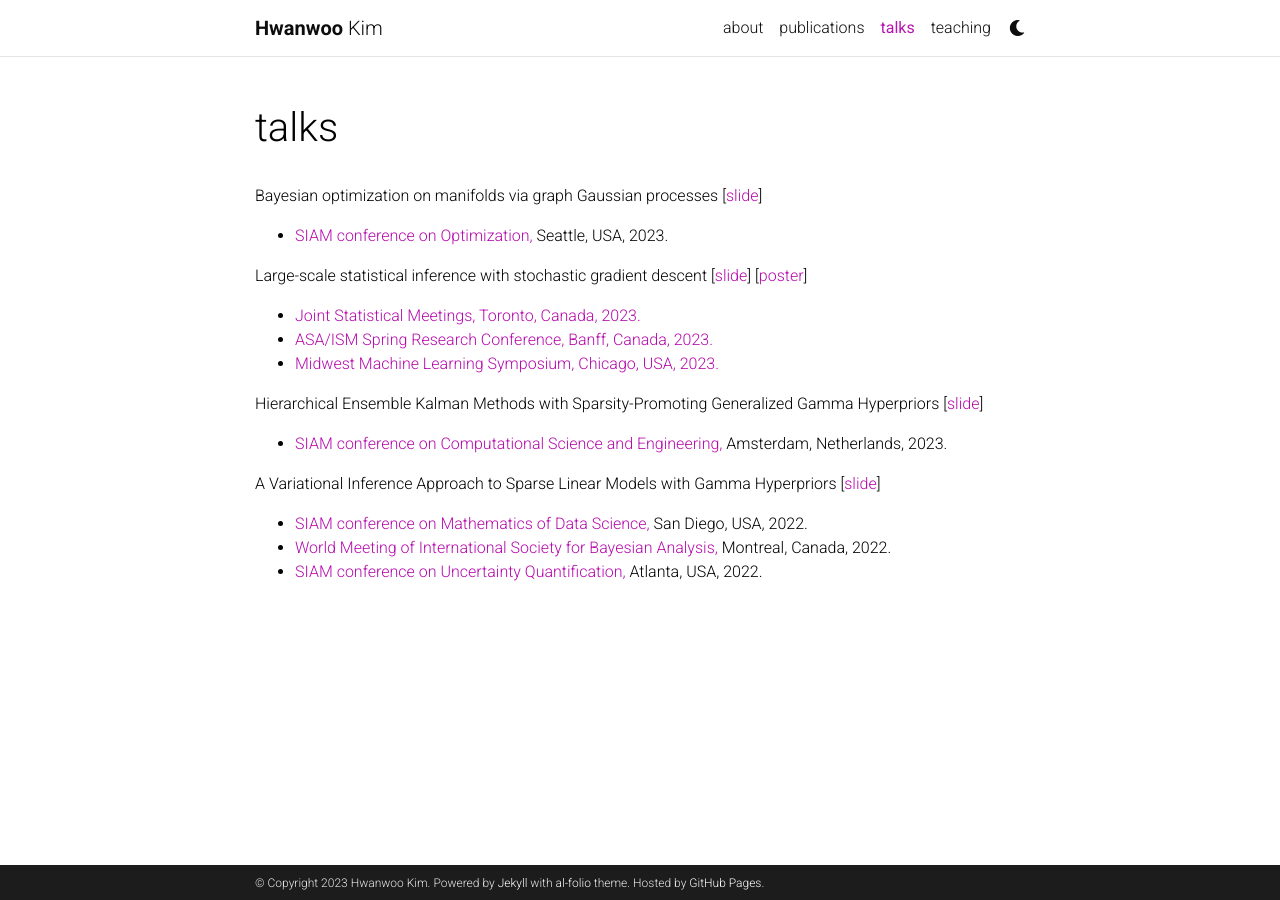
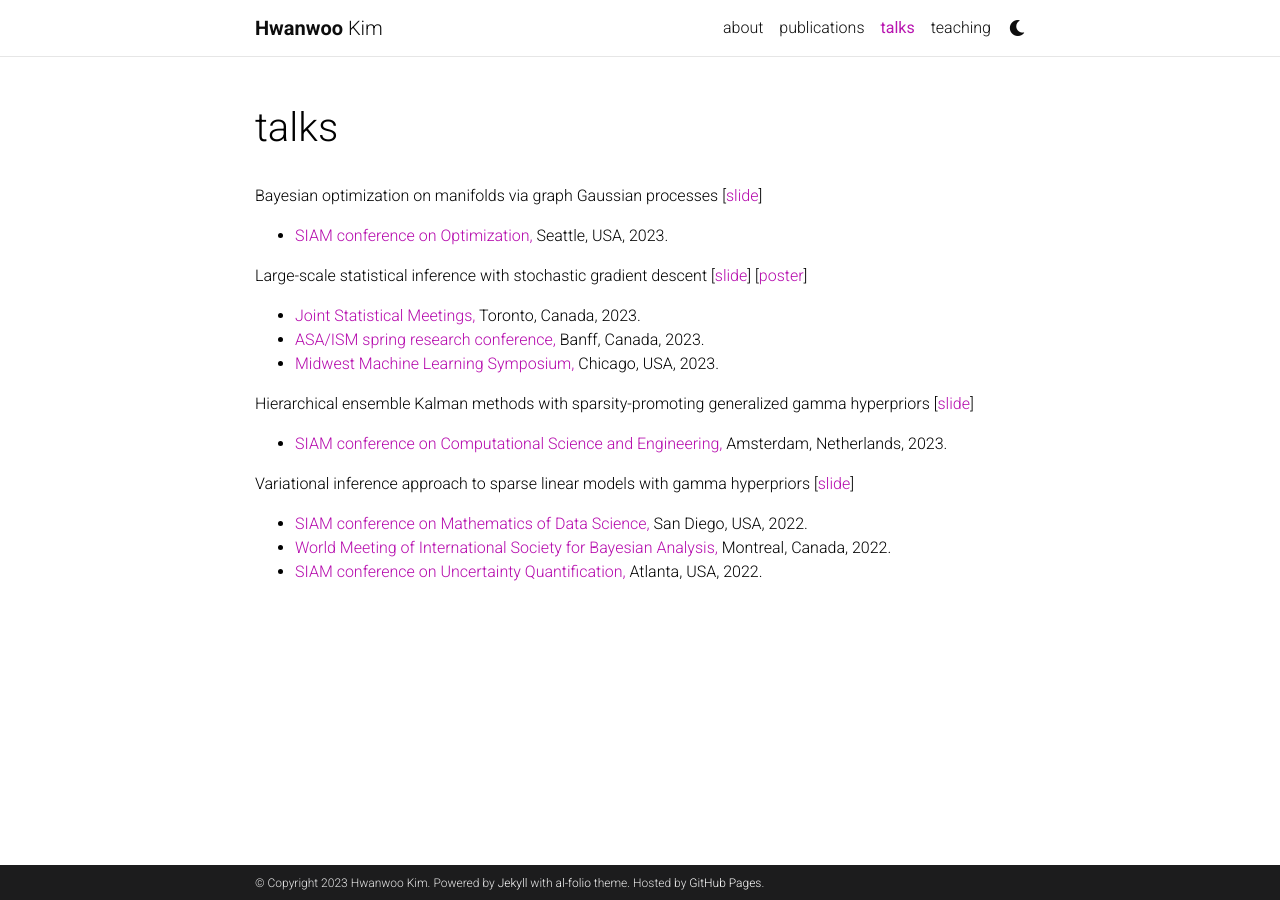
Before and after one commit to hwkim12/hwkim12.github.io, a Jekyll site: the page built from _pages/talks.md, in a window 1280 px wide. Built offline with Jekyll 4.4.1, drawn with Linux system fonts in a browser that asks for light colours; comment, search, counter and statistics services are not loaded; a style sheet for code colours, icons or effects is not loaded.

Commit message:
2023 FALL UPDATE

```diff
--- a/_pages/talks.md
+++ b/_pages/talks.md
@@ -10,14 +10,14 @@
 * <a href="https://www.siam.org/conferences/cm/conference/op23"> SIAM conference on Optimization, </a> Seattle, USA, 2023.
 
 Large-scale statistical inference with stochastic gradient descent [[slide](/assets/pdf/SGD_INF.pdf)] [[poster](/assets/pdf/SGD_INF_POST.pdf)]
-* <a href="https://ww2.amstat.org/meetings/jsm/2023/"> Joint Statistical Meetings, Toronto, Canada, 2023.
-* <a href="https://sites.google.com/view/src2023"> ASA/ISM Spring Research Conference, Banff, Canada, 2023.
-* <a href="https://midwest-ml.org/2023/"> Midwest Machine Learning Symposium, Chicago, USA, 2023.
+* <a href="https://ww2.amstat.org/meetings/jsm/2023/"> Joint Statistical Meetings, </a> Toronto, Canada, 2023.
+* <a href="https://sites.google.com/view/src2023"> ASA/ISM spring research conference, </a> Banff, Canada, 2023.
+* <a href="https://midwest-ml.org/2023/"> Midwest Machine Learning Symposium, </a> Chicago, USA, 2023.
 
-Hierarchical Ensemble Kalman Methods with Sparsity-Promoting Generalized Gamma Hyperpriors [[slide](/assets/pdf/HIERARCHICAL_SIAM_CSE.pdf)]
+Hierarchical ensemble Kalman methods with sparsity-promoting generalized gamma hyperpriors [[slide](/assets/pdf/HIERARCHICAL_SIAM_CSE.pdf)]
 * <a href="https://www.siam.org/conferences/cm/conference/mds22"> SIAM conference on Computational Science and Engineering, </a> Amsterdam, Netherlands, 2023.
 
-A Variational Inference Approach to Sparse Linear Models with Gamma Hyperpriors [[slide](/assets/pdf/VIAS_ISBA.pdf)]
+Variational inference approach to sparse linear models with gamma hyperpriors [[slide](/assets/pdf/VIAS_ISBA.pdf)]
 * <a href="https://www.siam.org/conferences/cm/conference/mds22"> SIAM conference on Mathematics of Data Science, </a> San Diego, USA, 2022.
 * <a href="https://isbawebmaster.github.io/ISBA2022/"> World Meeting of International Society for Bayesian Analysis, </a> Montreal, Canada, 2022.
 * <a href="https://www.siam.org/conferences/cm/conference/uq22"> SIAM conference on Uncertainty Quantification, </a> Atlanta, USA, 2022.
```
Also changed, not shown: _pages/about.md (+6 -8 lines), _pages/teaching.md (+2 -2 lines).
